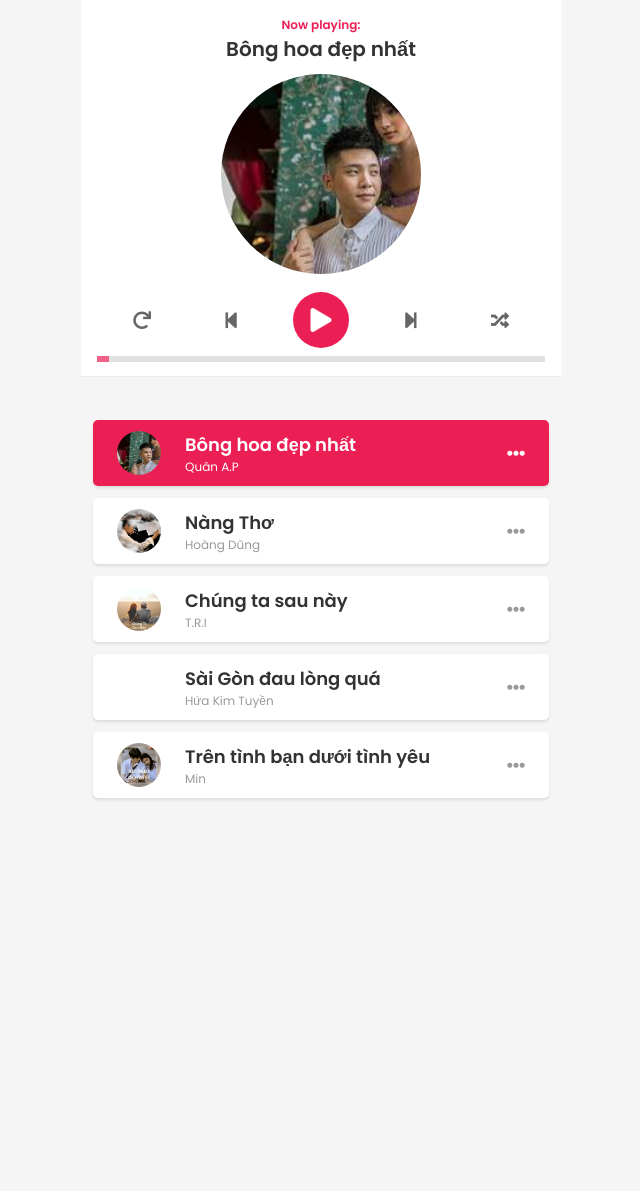
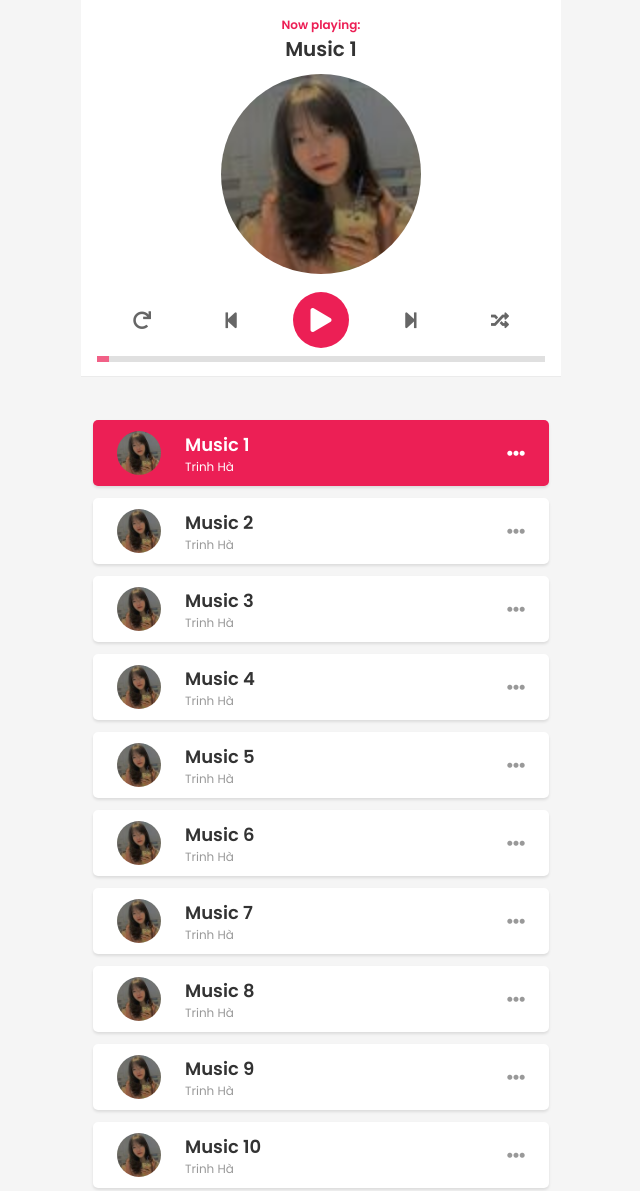
Before and after one commit to NguyenHuy03102003/Music, a plain HTML site: page index.html in a window 1280 px wide. Shown: the top 1191 px of the page, without its empty margins (319-959 px from the left). Before the commit the page ends 822 px from the top, so only its background shows below. Drawn offline with Linux system fonts and the light colour scheme.

Commit message:
give music

```diff
--- a/index.html
+++ b/index.html
@@ -84,6 +84,69 @@
 
 
       songs: [
+      {
+        name:'Music 1',
+        singer: 'Trinh Hà',
+        path:'./asset/songs/nhac-1.mp3',
+        image:'./asset/img/Tring-Ha.jpg'
+      },
+      {
+        name:'Music 2',
+        singer: 'Trinh Hà',
+        path:'./asset/songs/nhac-2.mp3',
+        image:'./asset/img/Tring-Ha.jpg'
+      },
+      {
+        name:'Music 3',
+        singer: 'Trinh Hà',
+        path:'./asset/songs/nhac-3.mp3',
+        image:'./asset/img/Tring-Ha.jpg'
+      },
+      {
+        name:'Music 4',
+        singer: 'Trinh Hà',
+        path:'./asset/songs/nhac-4.mp3',
+        image:'./asset/img/Tring-Ha.jpg'
+      },
+      {
+        name:'Music 5',
+        singer: 'Trinh Hà',
+        path:'./asset/songs/nhac-5.mp3',
+        image:'./asset/img/Tring-Ha.jpg'
+      },
+      {
+        name:'Music 6',
+        singer: 'Trinh Hà',
+        path:'./asset/songs/nhac-6.mp3',
+        image:'./asset/img/Tring-Ha.jpg'
+      },
+      {
+        name:'Music 7',
+        singer: 'Trinh Hà',
+        path:'./asset/songs/nhac-7.mp3',
+        image:'./asset/img/Tring-Ha.jpg'
+      },
+      {
+        name:'Music 8',
+        singer: 'Trinh Hà',
+        path:'./asset/songs/nhac-8.mp3',
+        image:'./asset/img/Tring-Ha.jpg'
+      },
+      {
+        name:'Music 9',
+        singer: 'Trinh Hà',
+        path:'asset/songs/nhac-9.mp3',
+        image:'./asset/img/Tring-Ha.jpg'
+      },
+      {
+        name:'Music 10',
+        singer: 'Trinh Hà',
+        path:'./asset/songs/nhac-10.mp3',
+        image:'./asset/img/Tring-Ha.jpg'
+      },
+
+
+
       {
         name:'Bông hoa đẹp nhất',
         singer: 'Quân A.P',
```
Also changed, not shown: asset/img/Tring-Ha.jpg (added), 10 other files.
